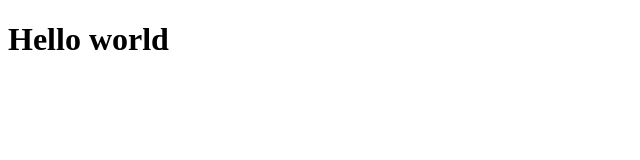
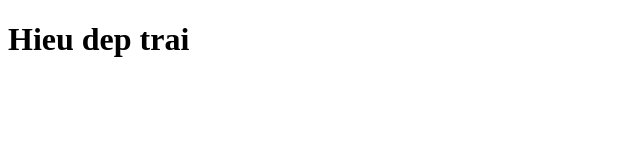
Before and after one commit to npmh310/git-conflict, a plain HTML site: page index.html in a window 1280 px wide. Shown: the whole page, without its empty margins (0-640 px from the left). Drawn offline with Linux system fonts and the light colour scheme.

Commit message:
change in computer

```diff
--- a/index.html
+++ b/index.html
@@ -8,7 +8,7 @@
 </head>
 <body>
     <h1>
-        Hello world
+        Hieu dep trai
     </h1>
 </body>
 </html>
```
